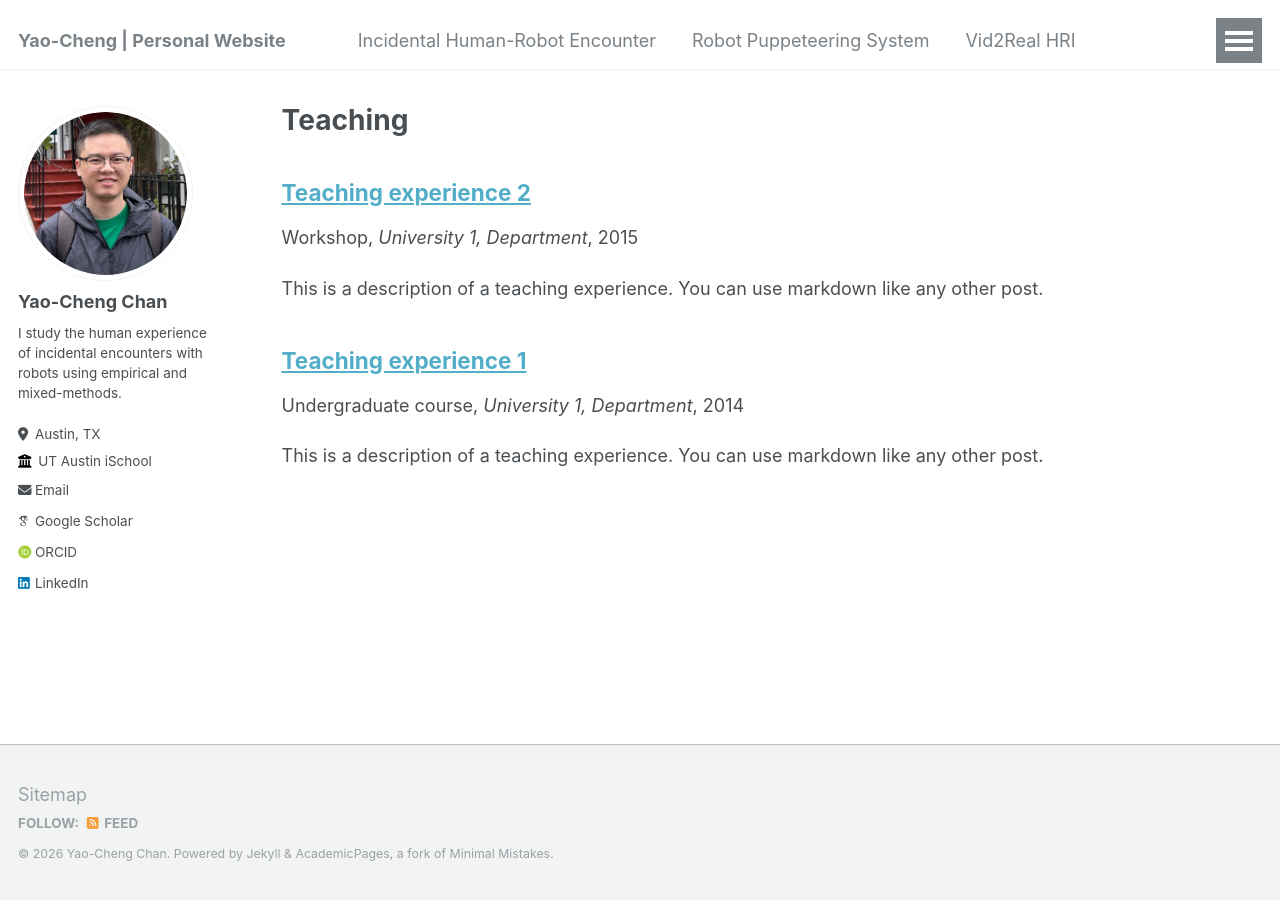
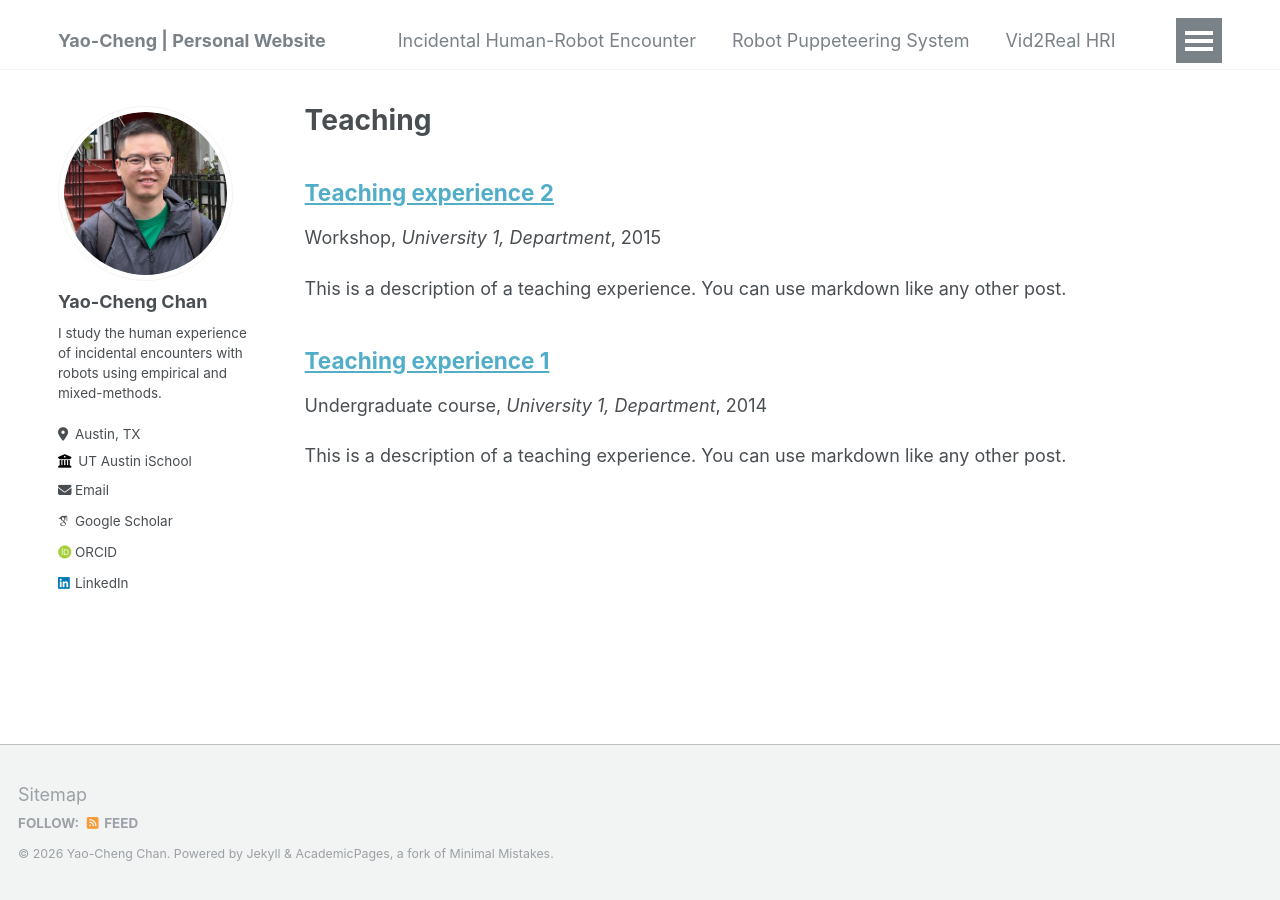
Before and after one commit to yaochengchan/yaochengchan.github.io, a Jekyll site: the page built from _pages/teaching.html, in a window 1280 px wide. Built offline with Jekyll 4.4.1, drawn with Linux system fonts in a browser that asks for light colours; some web fonts are replaced.

Commit message:
Update _variables.scss

```diff
--- a/_sass/_variables.scss
+++ b/_sass/_variables.scss
@@ -125,8 +125,8 @@ $x-large                    : 1800px;
 $small                      : 600px !default;
 $medium                     : 768px !default;
 $medium-wide                : 900px !default;
-$large                      : 925px !default;
-$x-large                    : 1280px !default;
+$large                      : 1200px !default; /* Increase this from 925px */
+$x-large                    : 1600px !default; /* Increase this from 1280px */
 
 /*
    Grid
```
